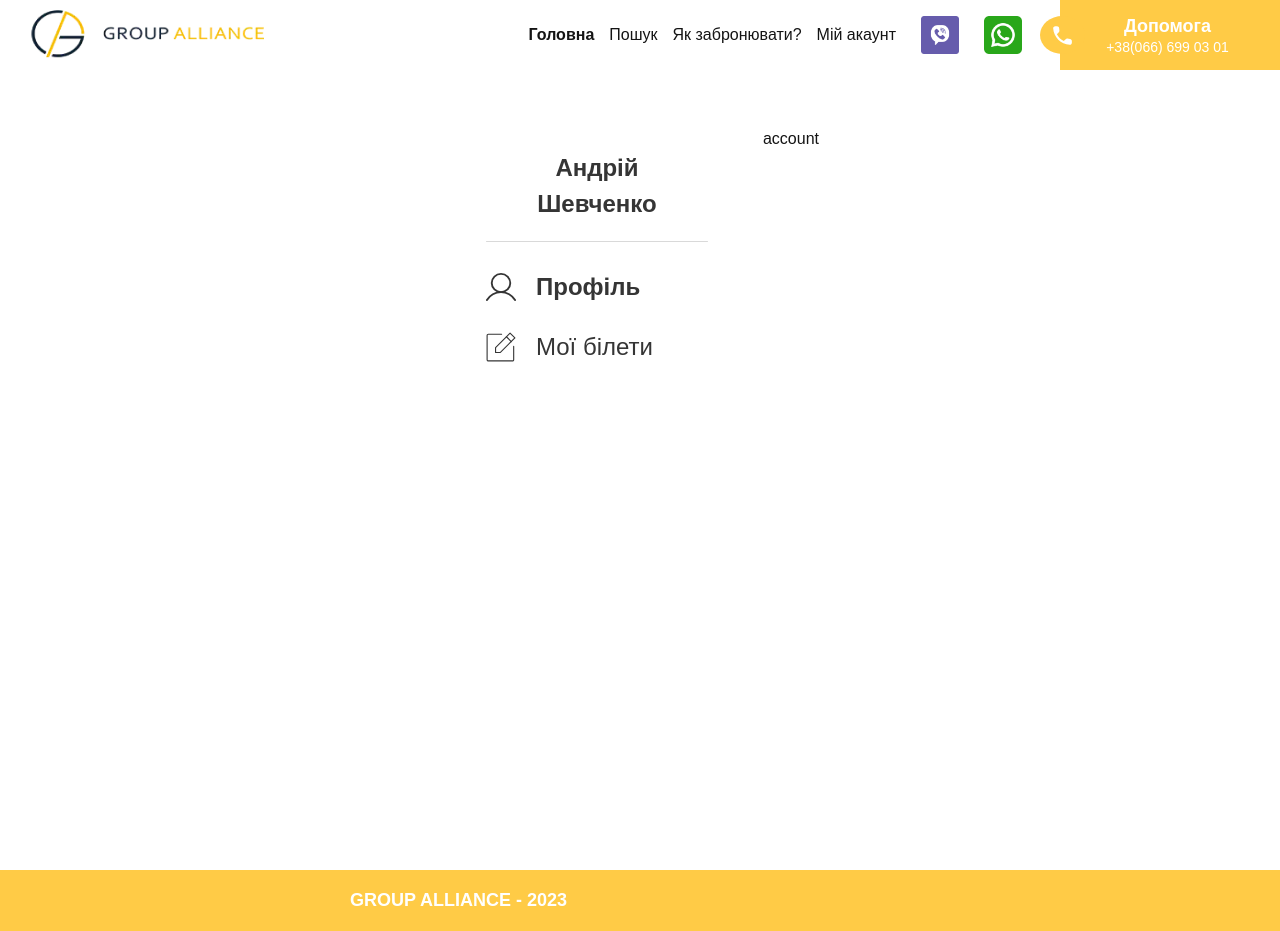
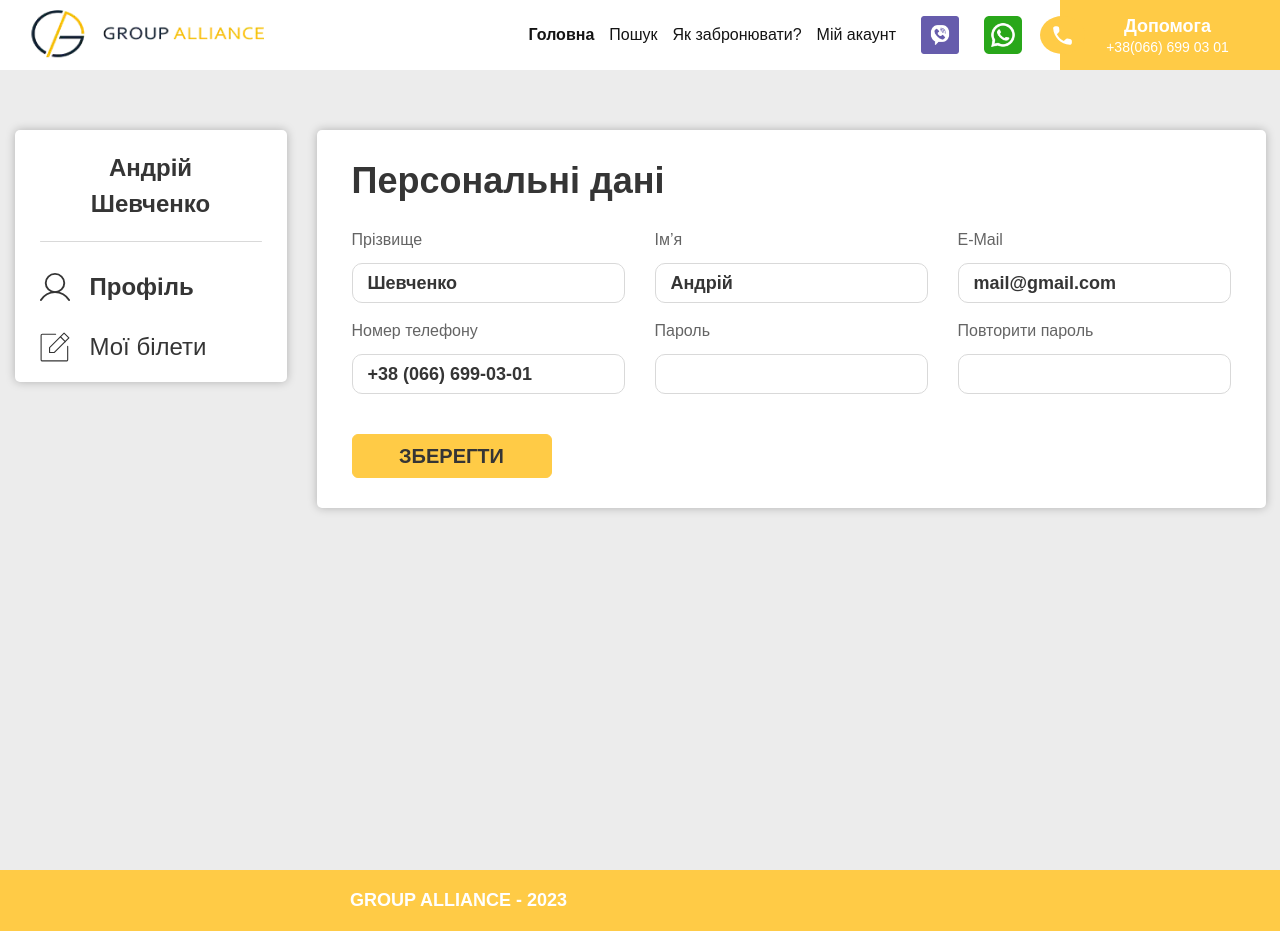
Before and after one commit to viktor-kindrat/finish, a React (Create React App) app: page /account in a window 1280 px wide. Built offline with nearby package versions, Linux system fonts and the light colour scheme.

Commit message:
personal info styles

```diff
--- a/src/Components/Account/Account.jsx
+++ b/src/Components/Account/Account.jsx
@@ -6,6 +6,8 @@ import profileIcon from "./SVG/profile.svg"
 import ticketIcon from "./SVG/tickets.svg"
 import profileActiveIcon from "./SVG/profile-active.svg"
 import ticketActiveIcon from "./SVG/tickets-active.svg"
+
+import PersonalInfo from "../PersonalInfo/PersonalInfo"
 
 function Account() {
     let location = useLocation()
@@ -30,7 +32,7 @@ function Account() {
                 </nav>
             </div>
             <Routes>
-                <Route path="/" element={<div>account</div>} />
+                <Route path="/" element={<PersonalInfo />} />
                 <Route path="/tickets" element={<div>tickets</div>} />
             </Routes>
         </section>
--- a/src/Components/Account/Styles/Account.css
+++ b/src/Components/Account/Styles/Account.css
@@ -17,7 +17,7 @@
   padding: 20px 25px;
   border-radius: 5px;
   background: #FFFFFF;
-  box-shadow: 0px 0px 10px 0px rgbaS(0, 0, 0, 0.25);
+  box-shadow: 0px 0px 10px 0px rgba(0, 0, 0, 0.25);
   display: flex;
   gap: 50px;
   flex-direction: column;
--- a/src/Components/Account/Styles/Account.scss
+++ b/src/Components/Account/Styles/Account.scss
@@ -18,7 +18,7 @@
         padding: 20px 25px;
         border-radius: 5px;
         background: #FFFFFF;
-        box-shadow: 0px 0px 10px 0px rgbaS(0, 0, 0, 0.25);
+        box-shadow: 0px 0px 10px 0px rgba(0, 0, 0, 0.25);
         display: flex;
         gap: 50px;
         flex-direction: column;
--- a/src/Components/App/App.jsx
+++ b/src/Components/App/App.jsx
@@ -13,7 +13,7 @@ function App() {
   let [change, triggerChange] = useState(false)
   return (
     <Router>
-      <div className="App" style={{ backgroundColor: window.location.href.includes("/search") ? "#ECECEC" : "#FFFFFF" }}>
+      <div className="App" style={{ backgroundColor: window.location.href.includes("/home") ? "#FFFFFF" : "#ECECEC" }}>
         <Header />
         <Routes>
           <Route path='/*' element={<Home {...{change, triggerChange}} />} />
--- /dev/null
+++ b/src/Components/PersonalInfo/PersonalInfo.jsx
@@ -0,0 +1,67 @@
+import { useState } from "react";
+import "./Styles/PersonalInfo.css"
+
+function PersonalInfo() {
+    let [phone, setPhone] = useState("+38 (066) 699-03-01")
+    const normalizeInput = (value, previousValue) => {
+        if (!value) return value;
+        let currentValue = value.replace(/[^\d]/g, '');
+        const cvLength = currentValue.length;
+        if (cvLength >= 12) currentValue = currentValue.slice(0, 12);
+        let formattedValue = '+';
+        if (cvLength < 5) {
+            formattedValue += currentValue;
+        } else if (cvLength < 6) {
+            formattedValue += `${currentValue.slice(0, 2)} (${currentValue.slice(2)})`;
+        } else if (cvLength < 9) {
+            formattedValue += `${currentValue.slice(0, 2)} (${currentValue.slice(2, 5)}) ${currentValue.slice(5)}`;
+        } else if (cvLength < 11) {
+            formattedValue += `${currentValue.slice(0, 2)} (${currentValue.slice(2, 5)}) ${currentValue.slice(5, 8)}-${currentValue.slice(8)}`;
+        } else {
+            formattedValue += `${currentValue.slice(0, 2)} (${currentValue.slice(2, 5)}) ${currentValue.slice(5, 8)}-${currentValue.slice(8, 10)}-${currentValue.slice(10)}`;
+        }
+        return formattedValue;
+    };
+
+    const handlePhoneChange = (event) => {
+        const { value } = event.target;
+        const normalizedValue = normalizeInput(value, phone);
+        setPhone(normalizedValue);
+    };
+    return (
+        <div className="PersonalInfo">
+            <h2 className="PersonalInfo__headline">Персональні дані</h2>
+            <div className="PersonalInfo__raw">
+                <div className="PersonalInfo__input-group">
+                    <p className="PersonalInfo__input-label">Прізвище</p>
+                    <input defaultValue={"Шевченко"} type="text" className="PersonalInfo__input" />
+                </div>
+                <div className="PersonalInfo__input-group">
+                    <p className="PersonalInfo__input-label">Ім’я</p>
+                    <input defaultValue={"Андрій"} type="text" className="PersonalInfo__input" />
+                </div>
+                <div className="PersonalInfo__input-group">
+                    <p className="PersonalInfo__input-label">E-Mail</p>
+                    <input defaultValue={"mail@gmail.com"} type="text" className="PersonalInfo__input" />
+                </div>
+            </div>
+            <div className="PersonalInfo__raw">
+                <div className="PersonalInfo__input-group">
+                    <p className="PersonalInfo__input-label"> Номер телефону</p>
+                    <input onChange={handlePhoneChange} value={phone} type="text" className="PersonalInfo__input" />
+                </div>
+                <div className="PersonalInfo__input-group">
+                    <p className="PersonalInfo__input-label">Пароль</p>
+                    <input type="password" className="PersonalInfo__input" />
+                </div>
+                <div className="PersonalInfo__input-group">
+                    <p className="PersonalInfo__input-label">Повторити пароль</p>
+                    <input type="password" className="PersonalInfo__input" />
+                </div>
+            </div>
+            <button className="PersonalInfo__btn">Зберегти</button>
+        </div>
+    )
+}
+
+export default PersonalInfo
--- /dev/null
+++ b/src/Components/PersonalInfo/Styles/PersonalInfo.css
@@ -0,0 +1,72 @@
+.PersonalInfo {
+  width: auto;
+  display: flex;
+  gap: 20px;
+  flex-direction: column;
+  align-items: flex-start;
+  justify-content: flex-start;
+  padding: 30px 35px;
+  border-radius: 5px;
+  background: #FFF;
+  box-shadow: 0px 0px 10px 0px rgba(0, 0, 0, 0.25);
+}
+.PersonalInfo .PersonalInfo__headline {
+  margin-bottom: 10px;
+  color: #353535;
+  font-size: 36px;
+  font-style: normal;
+  font-weight: 700;
+  line-height: normal;
+}
+.PersonalInfo .PersonalInfo__raw {
+  display: flex;
+  align-items: flex-start;
+  justify-content: flex-start;
+  column-gap: 30px;
+}
+.PersonalInfo .PersonalInfo__raw .PersonalInfo__input-group {
+  display: flex;
+  flex-direction: column;
+  gap: 15px;
+  align-items: flex-start;
+  justify-content: flex-start;
+}
+.PersonalInfo .PersonalInfo__raw .PersonalInfo__input-group .PersonalInfo__input-label {
+  color: #646464;
+  font-size: 16px;
+  font-style: normal;
+  font-weight: 400;
+  line-height: 16px;
+}
+.PersonalInfo .PersonalInfo__raw .PersonalInfo__input-group .PersonalInfo__input {
+  height: 40px;
+  padding: 10px 15px;
+  border-radius: 10px;
+  border: 1px solid #D9D9D9;
+  background: #FFFFFF;
+  outline: none;
+  color: #353535;
+  font-size: 18px;
+  font-style: normal;
+  font-weight: 600;
+  line-height: normal;
+}
+.PersonalInfo .PersonalInfo__btn {
+  width: 200px;
+  height: 44px;
+  display: flex;
+  align-items: center;
+  justify-content: center;
+  border-radius: 6px;
+  border: 1px solid #FFCB46;
+  background: #FFCB46;
+  outline: none;
+  color: #353535;
+  text-align: center;
+  font-size: 20px;
+  font-style: normal;
+  font-weight: 600;
+  line-height: 36px;
+  text-transform: uppercase;
+  margin-top: 20px;
+}
--- /dev/null
+++ b/src/Components/PersonalInfo/Styles/PersonalInfo.scss
@@ -0,0 +1,78 @@
+.PersonalInfo {
+    width: auto;
+    display: flex;
+    gap: 20px;
+    flex-direction: column;
+    align-items: flex-start;
+    justify-content: flex-start;
+    padding: 30px 35px;
+    border-radius: 5px;
+    background: #FFF;
+    box-shadow: 0px 0px 10px 0px rgba(0, 0, 0, 0.25);
+
+    .PersonalInfo__headline {
+        margin-bottom: 10px;
+        color: #353535;
+        font-size: 36px;
+        font-style: normal;
+        font-weight: 700;
+        line-height: normal;
+    }
+
+    .PersonalInfo__raw {
+        display: flex;
+        align-items: flex-start;
+        justify-content: flex-start;
+        column-gap: 30px;
+
+        .PersonalInfo__input-group {
+            display: flex;
+            flex-direction: column;
+            gap: 15px;
+            align-items: flex-start;
+            justify-content: flex-start;
+
+            .PersonalInfo__input-label {
+                color: #646464;
+                font-size: 16px;
+                font-style: normal;
+                font-weight: 400;
+                line-height: 16px;
+            }
+
+            .PersonalInfo__input {
+                height: 40px;
+                padding: 10px 15px;
+                border-radius: 10px;
+                border: 1px solid #D9D9D9;
+                background: #FFFFFF;
+                outline: none;
+                color: #353535;
+                font-size: 18px;
+                font-style: normal;
+                font-weight: 600;
+                line-height: normal;
+            }
+        }
+    }
+
+    .PersonalInfo__btn {
+        width: 200px;
+        height: 44px;
+        display: flex;
+        align-items: center;
+        justify-content: center;
+        border-radius: 6px;
+        border: 1px solid #FFCB46;
+        background: #FFCB46;
+        outline: none;
+        color: #353535;
+        text-align: center;
+        font-size: 20px;
+        font-style: normal;
+        font-weight: 600;
+        line-height: 36px;
+        text-transform: uppercase;
+        margin-top: 20px;
+    }
+}
```
